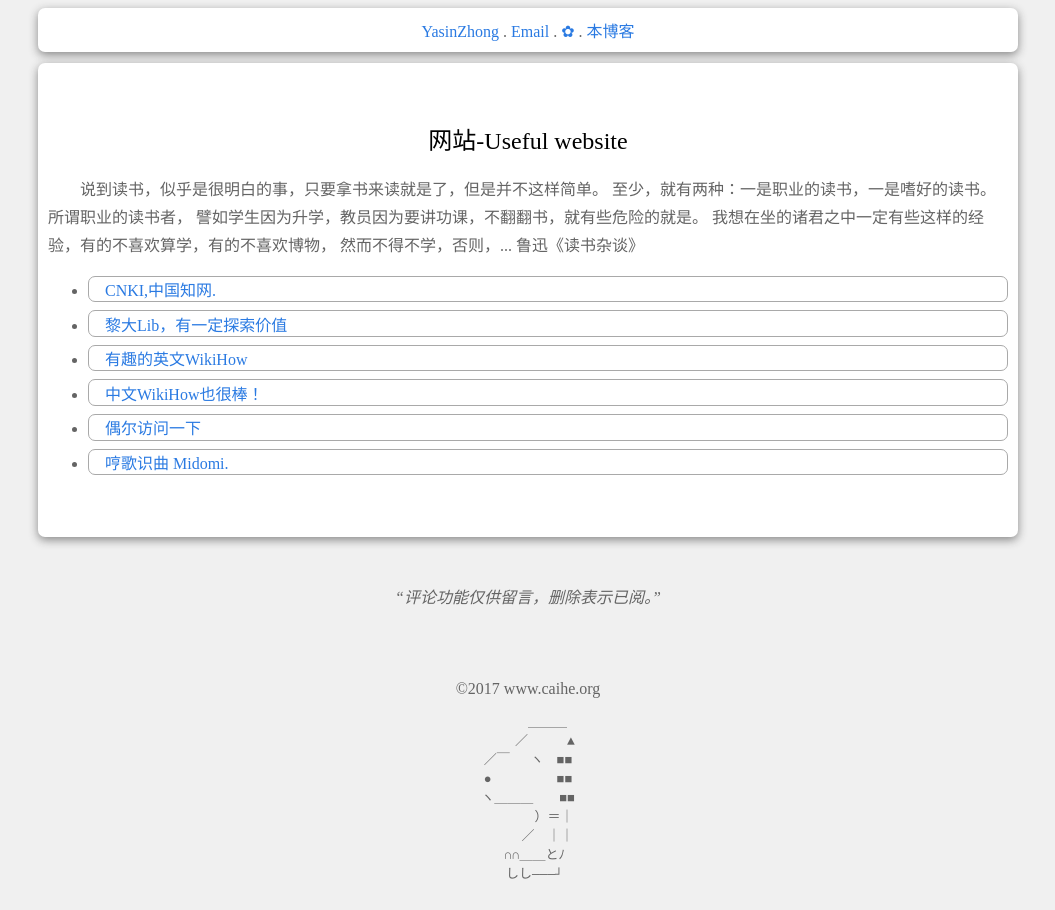
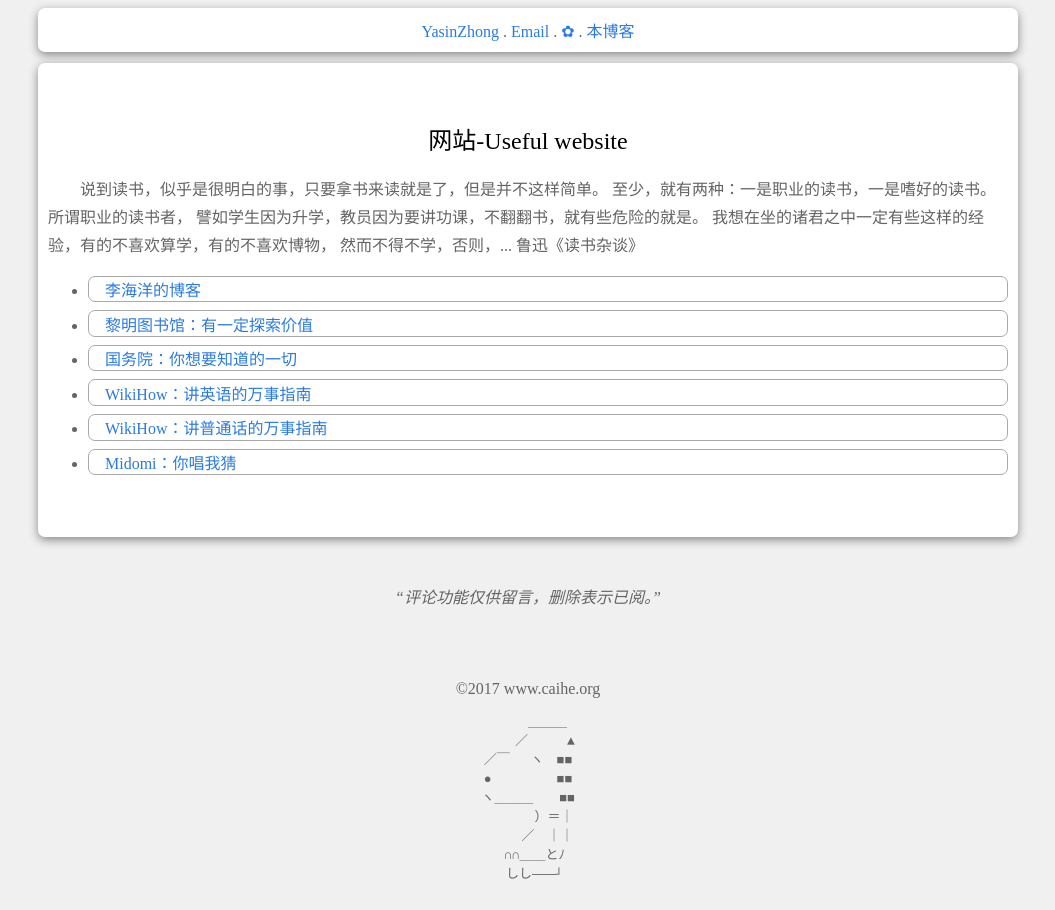
Before and after one commit to YasinZhong/yasinzhong.github.io, a Jekyll site: the page built from _posts/2017-06-2-UsefullWebsites.html, in a window 1280 px wide. Shown: the whole page, without its empty margins (112-1167 px from the left). Built offline with Jekyll 4.4.1, drawn with Linux system fonts in a browser that asks for light colours; comment, search, counter and statistics services are not loaded.

Commit message:
2018/03/31

```diff
--- a/_posts/2017-06-2-UsefullWebsites.html
+++ b/_posts/2017-06-2-UsefullWebsites.html
@@ -10,10 +10,10 @@ title: 网站-Useful website
 	我想在坐的诸君之中一定有些这样的经验，有的不喜欢算学，有的不喜欢博物，
 	然而不得不学，否则，... 鲁迅《读书杂谈》</p>
 	<ul>
-	<li><a href="http://www.cnki.net/">CNKI,中国知网.</a></li>
-	<li><a href="http://lib.lmu.edu.cn/">黎大Lib，有一定探索价值</a></li>
-	<li><a href="http://www.wikihow.com/Main-Page/">有趣的英文WikiHow</a></li>
-	<li><a href="http://zh.wikihow.com/首页/">中文WikiHow也很棒！</a></li>
-	<li><a href="http://www.hyan23.org/#*">偶尔访问一下</a></li>
-	<li><a href="http://www.midomi.com/">哼歌识曲 Midomi.</a></li>
+	<li><a href="http://www.hyan23.org/#*">李海洋的博客</a></li>
+	<li><a href="http://lib.lmu.edu.cn/">黎明图书馆：有一定探索价值</a></li>
+	<li><a href="http://www.gov.cn/guowuyuan/zuzhi.htm">国务院：你想要知道的一切</a></li>
+	<li><a href="http://www.wikihow.com/Main-Page/">WikiHow：讲英语的万事指南</a></li>
+	<li><a href="http://zh.wikihow.com/首页/">WikiHow：讲普通话的万事指南</a></li>
+	<li><a href="http://www.midomi.com/">Midomi：你唱我猜</a></li>
 	</ul>
--- a/_posts/2018-3-4-NewYplan.html
+++ b/_posts/2018-3-4-NewYplan.html
@@ -40,10 +40,10 @@ title: 新年计划的方法
 	</b>
 </p>
 
-<br />
+<br /><br /><br />
 <q>
 	本文是难得的好文，为了使复杂的管理学原理变得能让一个非专业者简易的使用，我做了大量的知识消化与语言简化工作，
 	我根据收到的反馈确认几乎七成以上的读者都能从本文获得不少益处。如果你喜欢我的文章，可以考虑购买他，
 	这将使你获得与我交流的机会，在支付时最好备注你的联系方式。
 </q>
-<img src="/img/alipay5.jpg" width="300px"/>
+<img src="/img/alipay5.jpg" width="200px"/>
```
Also changed, not shown: WaitForReWrite/2018-3-9-KnowledgeSharing.html (added, +15 -0 lines), WaitForReWrite/2018-3-8-View.html (renamed from _posts/2018-3-8-View.html).
